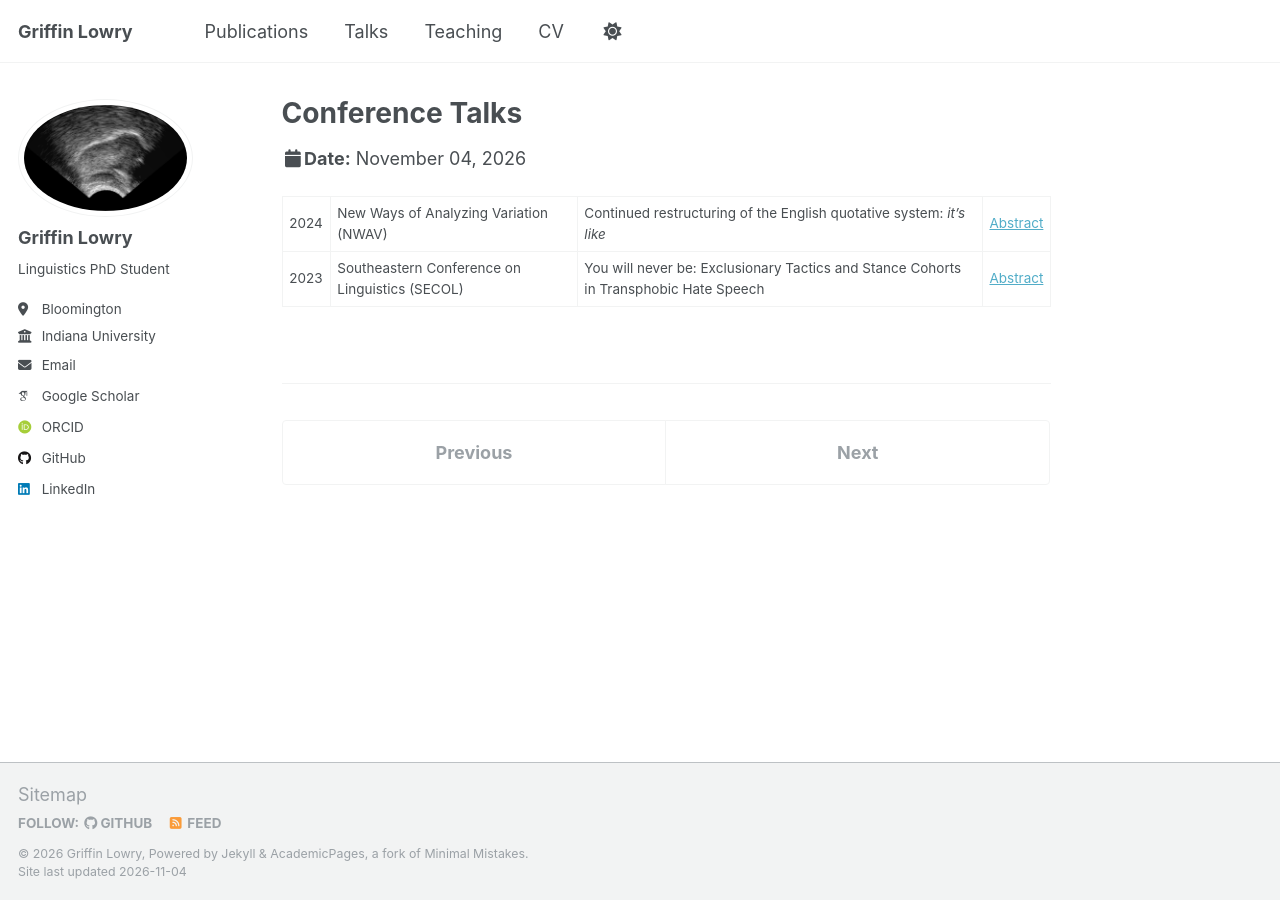
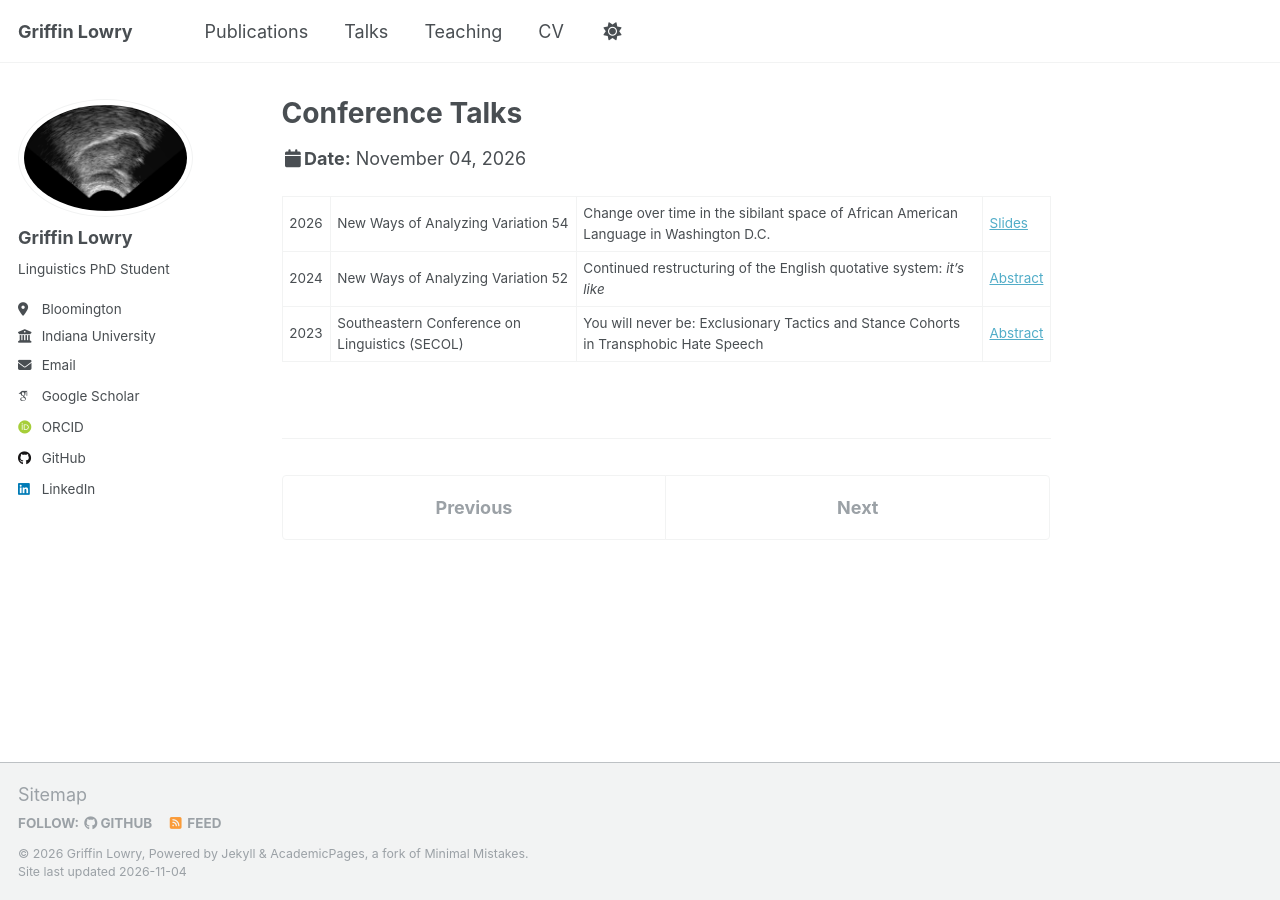
Before and after one commit to griffinlowry/griffinlowry.github.io, a Jekyll site: the page built from _talks/conference_talks.md, in a window 1280 px wide. Built offline with Jekyll 4.4.1, drawn with Linux system fonts in a browser that asks for light colours; some web fonts are replaced.

Commit message:
Update conference_talks.md

```diff
--- a/_talks/conference_talks.md
+++ b/_talks/conference_talks.md
@@ -4,5 +4,6 @@ collection: talks
 type: "Talk"
 permalink: /talks/conference_talks
 ---
-| 2024 | New Ways of Analyzing Variation (NWAV) | Continued restructuring of the English quotative system: *it's like*| [Abstract](https://griffinlowry.github.io/files/abstract_nwav_like.pdf) |
+| 2026 | New Ways of Analyzing Variation 54 | Change over time in the sibilant space of African American Language in Washington D.C.| [Slides](https://griffinlowry.github.io/files/Lowry_NWAV54_Presentation.pdf) |
+| 2024 | New Ways of Analyzing Variation 52 | Continued restructuring of the English quotative system: *it's like*| [Abstract](https://griffinlowry.github.io/files/abstract_nwav_like.pdf) |
 | 2023 | Southeastern Conference on Linguistics (SECOL) | You will never be: Exclusionary Tactics and Stance Cohorts in Transphobic Hate Speech| [Abstract](https://griffinlowry.github.io/files/SECOL_abstract.pdf) |
```
